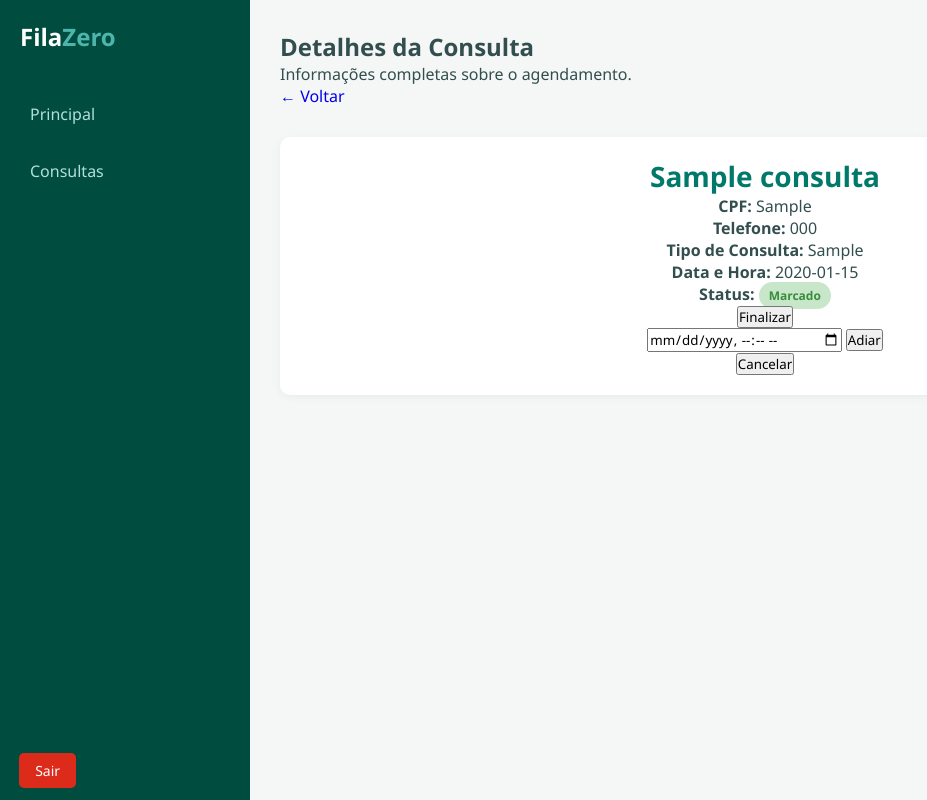
After one commit to RudsonAcademico/fila-zero, a Flask app: template templates/consulta_detalhes.html in a window 1280 px wide. The commit adds this page. Shown: the whole page, without its empty margins (0-927 px from the left). Run offline with Flask 3, Linux system fonts and the light colour scheme; the template is opened without the code that fills it: most values are stand-ins (such as "Sample title", 1, 10 or a date in 2020).

Commit message:
atualizacao de consultas00

```diff
--- a/app.py
+++ b/app.py
@@ -1,18 +1,23 @@
 from flask import Flask, render_template, request, redirect, url_for, flash, session
 from datetime import datetime, timezone, timedelta
-from repositories.consulta_repository import ConsultaRepository
+from flask_apscheduler import APScheduler
 from pymongo import MongoClient
 from dotenv import load_dotenv
+from bson import ObjectId
+
+from repositories.consulta_repository import ConsultaRepository
+from jobs.atualizar_atrasadas import atualizar_consultas_atrasadas
+from models.consulta import Consulta
+from models.user import User
+
 import os
-from bson import ObjectId
-from models.user import User
-from models.consulta import Consulta
 
 
 load_dotenv()
 
 app = Flask(__name__)
 app.secret_key = os.getenv("PSW_SECRET")
+app.config["SCHEDULER_API_ENABLED"] = True
 
 # Conexão com MongoDB
 client = MongoClient(os.getenv("MONGO_URI"))
@@ -21,6 +26,20 @@ users_collection = db["users"]
 consultas_collection = db["consultas"]
 consulta_repository = ConsultaRepository(consultas_collection)
 
+# Scheduler
+scheduler = APScheduler()
+scheduler.init_app(app)
+
+# Job a cada 10 minutos
+scheduler.add_job(
+    id="atualizar_atrasadas",
+    func=atualizar_consultas_atrasadas,
+    args=[consulta_repository],
+    trigger="interval",
+    minutes=10
+)
+
+scheduler.start()
 
 
 # Converter ObjectId para string
@@ -127,7 +146,62 @@ def consultas():
     if "user_id" not in session:
         flash("Faça login primeiro")
         return redirect(url_for("login"))
-    return render_template("consultas.html")
+
+    # ===== BUSCA =====
+    termo = request.args.get("q")  # Pega o valor do campo de busca
+    filtro = {}
+
+    if termo:
+        filtro = {
+            "$or": [
+                {"nome_paciente": {"$regex": termo, "$options": "i"}},
+                {"cpf_paciente": {"$regex": termo, "$options": "i"}},
+                {"telefone": {"$regex": termo, "$options": "i"}},
+                {"tipo_consulta": {"$regex": termo, "$options": "i"}},
+            ]
+        }
+
+    # ===== BUSCAR CONSULTAS =====
+    consultas_cursor = consultas_collection.find(filtro).sort("data_hora", 1)
+
+    # Atualizar atrasadas no banco (se houver)
+    consulta_repository.atualizar_atrasadas()
+
+    # Transformar em objetos Consulta
+    consultas = [Consulta.from_dict(c) for c in consultas_cursor]
+
+    # ===== ESTATÍSTICAS =====
+    agora = datetime.now(timezone.utc)
+    inicio_semana = agora.date() - timedelta(days=agora.weekday())
+
+    stats = {
+        # Agendados futuros
+        "scheduled": sum(
+            1 for c in consultas
+            if c.status == "marcado" and c.data_hora >= agora
+        ),
+
+        # Atrasados
+        "waiting": sum(
+            1 for c in consultas
+            if c.status == "atrasado"
+        ),
+
+        # Finalizados essa semana
+        "completed": sum(
+            1 for c in consultas
+            if c.status == "finalizado" and c.data_hora.date() >= inicio_semana
+        ),
+    }
+
+    return render_template(
+        "consultas.html",
+        user_nome=session.get("user_nome"),
+        consultas=consultas,
+        stats=stats,
+        termo=termo  # Para preencher o input de busca com o valor digitado
+    )
+
 
 
 
@@ -171,5 +245,90 @@ def logout():
     flash("Logout realizado com sucesso!")
     return redirect(url_for("login"))
 
+
+# ===========================
+# Rota para ver detalhes
+# ===========================
+@app.route("/consulta/<consulta_id>", methods=["GET"])
+def consulta_detalhes(consulta_id):
+    if "user_id" not in session:
+        flash("Faça login primeiro")
+        return redirect(url_for("login"))
+
+    # Buscar consulta pelo ID
+    consulta_data = consultas_collection.find_one({"_id": ObjectId(consulta_id)})
+    if not consulta_data:
+        flash("Consulta não encontrada")
+        return redirect(url_for("consultas"))
+
+    consulta = Consulta.from_dict(consulta_data)
+
+    return render_template(
+        "consulta_detalhes.html",
+        user_nome=session.get("user_nome"),
+        consulta=consulta
+    )
+
+
+# ===========================
+# Rota para finalizar
+# ===========================
+@app.route("/consulta/<consulta_id>/finalizar", methods=["POST"])
+def finalizar_consulta(consulta_id):
+    consulta_data = consultas_collection.find_one({"_id": ObjectId(consulta_id)})
+    if not consulta_data:
+        flash("Consulta não encontrada")
+        return redirect(url_for("consultas"))
+
+    consulta = Consulta.from_dict(consulta_data)
+    consulta.finalizar()
+    consulta_repository.atualizar(consulta)  # Atualiza no MongoDB
+
+    flash("Consulta finalizada com sucesso!")
+    return redirect(url_for("consulta_detalhes", consulta_id=consulta_id))
+
+
+# ===========================
+# Rota para adiar
+# ===========================
+@app.route("/consulta/<consulta_id>/adiar", methods=["POST"])
+def adiar_consulta(consulta_id):
+    nova_data_hora_str = request.form.get("nova_data_hora")
+    if not nova_data_hora_str:
+        flash("Informe a nova data e hora")
+        return redirect(url_for("consulta_detalhes", consulta_id=consulta_id))
+
+    nova_data_hora = datetime.fromisoformat(nova_data_hora_str)
+
+    consulta_data = consultas_collection.find_one({"_id": ObjectId(consulta_id)})
+    if not consulta_data:
+        flash("Consulta não encontrada")
+        return redirect(url_for("consultas"))
+
+    consulta = Consulta.from_dict(consulta_data)
+    consulta.adiar(nova_data_hora)
+    consulta_repository.atualizar(consulta)
+
+    flash("Consulta adiada com sucesso!")
+    return redirect(url_for("consulta_detalhes", consulta_id=consulta_id))
+
+
+# ===========================
+# Rota para cancelar
+# ===========================
+@app.route("/consulta/<consulta_id>/cancelar", methods=["POST"])
+def cancelar_consulta(consulta_id):
+    consulta_data = consultas_collection.find_one({"_id": ObjectId(consulta_id)})
+    if not consulta_data:
+        flash("Consulta não encontrada")
+        return redirect(url_for("consultas"))
+
+    consulta = Consulta.from_dict(consulta_data)
+    consulta.cancelar()
+    consulta_repository.atualizar(consulta)
+
+    flash("Consulta cancelada com sucesso!")
+    return redirect(url_for("consulta_detalhes", consulta_id=consulta_id))
+
 if __name__ == "__main__":
     app.run(debug=True)
--- /dev/null
+++ b/jobs/atualizar_atrasadas.py
@@ -0,0 +1,3 @@
+def atualizar_consultas_atrasadas(repo):
+    modificadas = repo.atualizar_atrasadas()
+    print(f"⏰ Job executado → {modificadas} consultas atrasadas")
--- a/static/css/dashboard-style.css
+++ b/static/css/dashboard-style.css
@@ -10,9 +10,14 @@ body {
     color: #334e4e;
 }
 
+a {
+    text-decoration: none;
+}
+
 .container {
     display: flex;
     min-height: 100vh;
+    height: auto;
 }
 
 /* Menu Lateral */
@@ -23,6 +28,7 @@ body {
     padding: 20px;
     display: flex;
     flex-direction: column;
+    height: auto;
 }
 
 .sidebar .logo {
@@ -204,6 +210,21 @@ th {
     color: #00796b;
 }
 
+.mini-card-late {
+    background: #ffebee;
+    margin-bottom: 8px;
+    padding: 8px;
+    border-radius: 6px;
+    font-size: 12px;
+    color: #b71c1c;
+    border-left: 4px solid #d32f2f;
+    box-shadow: 0 2px 6px rgba(211, 47, 47, 0.25);
+}
+
+.mini-card-late strong {
+    color: #c62828;
+}
+
 .mini-card.empty {
     background: transparent;
     border-left: none;
@@ -221,6 +242,7 @@ th {
     padding: 15px;
     border-radius: 10px;
     box-shadow: 0 2px 10px rgba(0,0,0,0.05);
+    justify-content: space-around;
 }
 
 .search-area input {
@@ -229,6 +251,7 @@ th {
     border: 2px solid #b2dfdb;
     border-radius: 8px;
     outline: none;
+    width: 60vw;
 }
 
 .search-area input:focus {
@@ -236,6 +259,8 @@ th {
 }
 
 .btn-search {
+    width: 10vw;
+    height: 6vh;
     background-color: #00796b;
     color: white;
     border: none;
@@ -243,6 +268,7 @@ th {
     border-radius: 8px;
     cursor: pointer;
     font-weight: bold;
+    align-items: center;
 }
 
 .btn-search:hover {
--- /dev/null
+++ b/templates/consulta_detalhes.html
@@ -0,0 +1,77 @@
+<!DOCTYPE html>
+<html lang="pt-br">
+<head>
+    <meta charset="UTF-8">
+    <meta name="viewport" content="width=device-width, initial-scale=1.0">
+    <title>Detalhes da Consulta | Fila Zero</title>
+    <link rel="stylesheet" href="{{ url_for('static', filename='css/dashboard-style.css') }}">
+</head>
+<body>
+
+<div class="container">
+    <!-- Sidebar -->
+    <aside class="sidebar">
+        <h1 class="logo">Fila<span>Zero</span></h1>
+        <nav>
+            <ul>
+                <li><a href="{{ url_for('principal') }}">Principal</a></li>
+                <li><a href="{{ url_for('consultas') }}">Consultas</a></li>
+            </ul>
+        </nav>
+        <a href="{{ url_for('logout') }}" class="btn-logout">Sair</a>
+    </aside>
+
+    <!-- Main -->
+    <main class="main-content">
+        <header>
+            <h2>Detalhes da Consulta</h2>
+            <p>Informações completas sobre o agendamento.</p>
+            <a href="{{ url_for('consultas') }}" class="btn-back">← Voltar</a>
+        </header>
+
+        <section class="consulta-details">
+            <div class="card detail-card">
+                <!-- Informações do paciente -->
+                <h3>{{ consulta.nome_paciente }}</h3>
+                <p><strong>CPF:</strong> {{ consulta.cpf_paciente }}</p>
+                <p><strong>Telefone:</strong> {{ consulta.telefone }}</p>
+                <p><strong>Tipo de Consulta:</strong> {{ consulta.tipo_consulta | capitalize }}</p>
+                <p><strong>Data e Hora:</strong> {{ consulta.data_hora.strftime('%d/%m/%Y %H:%M') }}</p>
+
+                <!-- Status -->
+                <p><strong>Status:</strong>
+                    <span class="status
+                        {% if consulta.status == 'marcado' %}confirmed
+                        {% elif consulta.status == 'aguardando' %}waiting
+                        {% elif consulta.status == 'atrasado' %}late
+                        {% elif consulta.status == 'finalizado' %}completed
+                        {% elif consulta.status == 'cancelado' %}canceled
+                        {% endif %}">
+                        {{ consulta.status | capitalize }}
+                    </span>
+                </p>
+
+                <!-- Ações -->
+                <div class="actions">
+                    {% if consulta.status not in ['finalizado', 'cancelado'] %}
+                        <form method="POST" action="{{ url_for('finalizar_consulta', consulta_id=consulta.id) }}">
+                            <button type="submit" class="btn-success">Finalizar</button>
+                        </form>
+
+                        <form method="POST" action="{{ url_for('adiar_consulta', consulta_id=consulta.id) }}">
+                            <input type="datetime-local" name="nova_data_hora" required class="input-datetime">
+                            <button type="submit" class="btn-warning">Adiar</button>
+                        </form>
+
+                        <form method="POST" action="{{ url_for('cancelar_consulta', consulta_id=consulta.id) }}">
+                            <button type="submit" class="btn-danger">Cancelar</button>
+                        </form>
+                    {% endif %}
+                </div>
+            </div>
+        </section>
+    </main>
+</div>
+
+</body>
+</html>
```
Also changed, not shown: repositories/consulta_repository.py (+0 -7 lines), templates/consultas.html (+30 -8 lines), templates/principal.html (+2 -41 lines), README.md.
